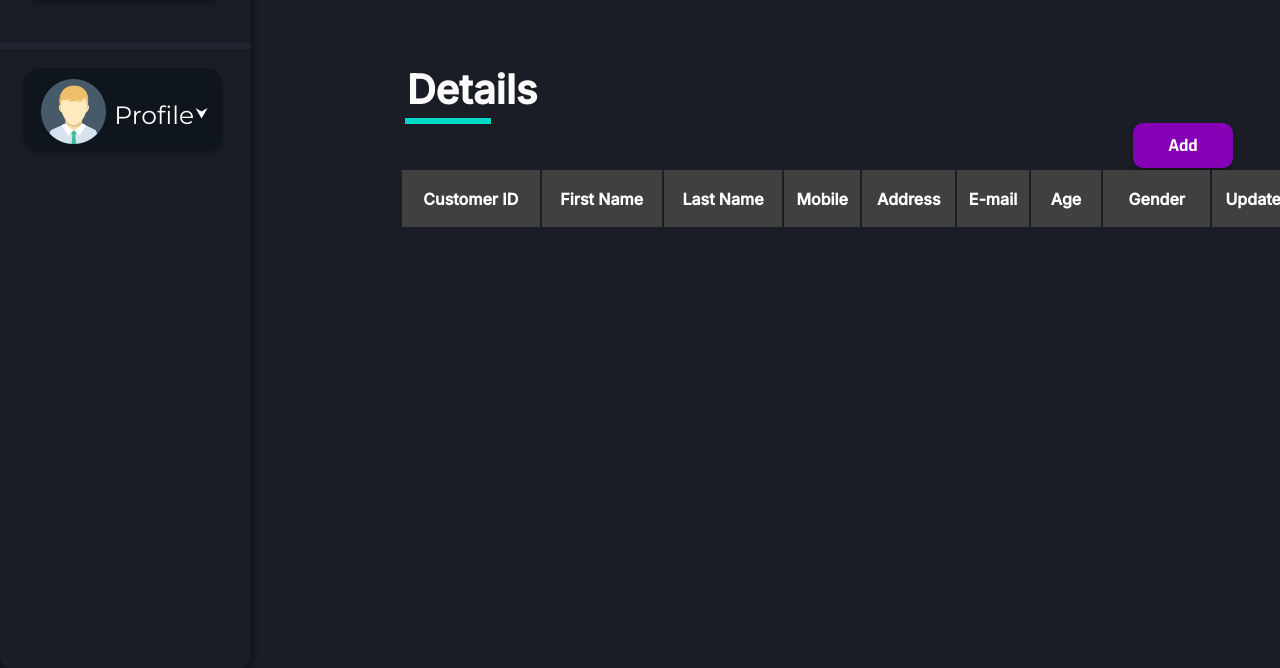
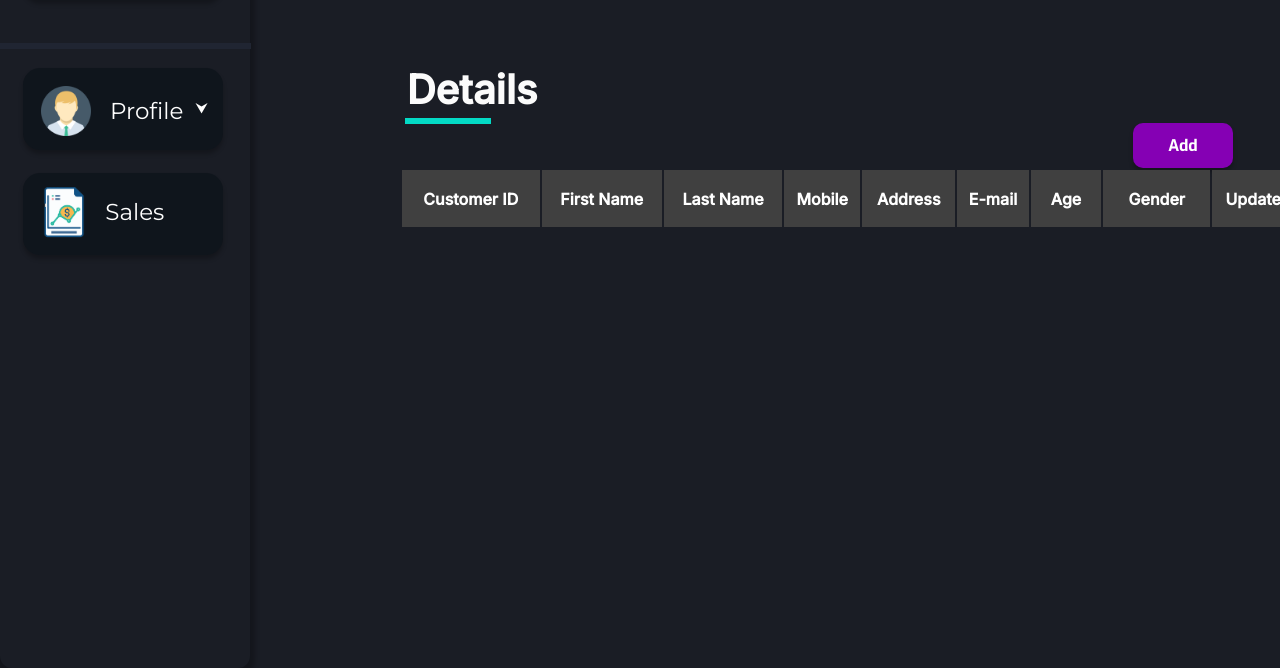
Before and after one commit to danujaya00/IS1109_CRM, a PHP site: page /staffView.php in a window 1280 px wide. Shown: the part 132-800 px from the top of the page. Run offline with PHP 8.4, Linux system fonts and the light colour scheme; a user stored in the database is signed in; data comes from the database, SQL or seed files in the repository; data that the repository does not hold is empty.

Commit message:
add sales button
fixed some issues with button and add a sales button to staffView.php

```diff
--- a/loginStaff.php
+++ b/loginStaff.php
@@ -53,7 +53,7 @@ if (isset($_POST['logIn'])) {
 			verify_query($result_set);
 
 			// redirect to admin.php and staffView.php
-			if($_SESSION["roles"] == 'user'){
+			if($_SESSION["roles"] == 'salesman'){
 				header('Location: ./staffView.php');
 			}elseif(($_SESSION["roles"] == 'admin')){
 				header('Location: admin.php');
--- a/staffView.php
+++ b/staffView.php
@@ -84,7 +84,7 @@ echo"failed";
 
  <div class="menu-line"></div>
 
-
+  <!-- pro view start -->
 <button class="pro-view">
 
 
@@ -93,13 +93,24 @@ echo"failed";
 
 </button>
 
-<div class="content">
+<div id="content-box" class="content">
 <p>First Name:  <?php echo $_SESSION["name"]; ?><br><br>
    Email : <?php echo" ". $row_user['email'] . " ";?><br><br>
    Role :  <?php echo" ". $row_user['roles'] . " ";?> </p>
+</div>
+
+<!--pro view over -->
+
+<a href=#abc><button class="sales-but">
+
+      <img class="sales-logo" src="./assets/img/sales.png">
+      <span class="sales-text">Sales </span>
 
 
-</div>
+</button></a>
+
+
+
 
 
 </div> <!-- menu div -->
--- a/styles/businessUser/main.css
+++ b/styles/businessUser/main.css
@@ -136,7 +136,7 @@ border-radius: 17px;
   top:175px;
 
 }
-
+/* pro -view button + content */
 .pro-view{
   position: absolute;
   width: 200px;
@@ -153,17 +153,17 @@ height: 82px;
 
 .pro-avatar{
   height: auto;
-  width: 65px;
+  width: 50px;
   position: relative;
-  left:0px;
+  left:-10px;
   top:5px;
 }
 
 .pro-text{
   font-family: "Montserrat", sans-serif;
-  font-size:25px;
+  font-size:23px;
   position:relative;
-  bottom:15px;
+  bottom:12px;
   left:5px;
   color:white;
   cursor:default;
@@ -181,13 +181,17 @@ height: 82px;
   float: right;
   margin-left: 5px;
   position: relative;
-  top:32px;
+  top:20px;
   right:10px;
 
 }
 
-.pro-vire:active{
+.pro-view:active{
   transform: translateY(0);
+}
+
+.pro-view:disabled {
+  pointer-events: none;
 }
 
 .active:after {
@@ -198,7 +202,6 @@ height: 82px;
 .content {
   font-family: 'Inter';
   font-size:2.0vh;
-font-style: normal;
   color:white;
   border-radius: 17px;
   padding: 0 18px;
@@ -210,7 +213,60 @@ font-style: normal;
   position: relative;
   top:284px;
   left:0px;
+  z-index:1;
 }
+
+/*Menu sales button*/
+
+.sales-but{
+  position: absolute;
+  width: 200px;
+  height: 82px;
+  left: 23px;
+  top: 305px;
+  outline:0;
+  border:0;
+
+  background: #0F151C;
+  box-shadow: 0px 4px 4px rgba(0, 0, 0, 0.25);
+  border-radius: 17px;
+}
+
+.sales-but:disabled {
+  pointer-events: none;
+}
+
+.sales-but:hover {
+  box-shadow: rgba(0, 0, 0, 0.25) 0 8px 15px;
+  background-color: #121124;
+  transform: translateY(-2px);
+}
+
+.sales-but:active {
+  box-shadow: none;
+  transform: translateY(0);
+}
+
+
+.sales-logo{
+  height: auto;
+  width: 90px;
+  position: relative;
+  left:-28px;
+  top:1px;
+}
+
+.sales-text{
+  font-family: "Montserrat", sans-serif;
+  font-size:23px;
+  position:relative;
+  bottom:20px;
+  left:-35px;
+  color:white;
+  cursor:default;
+}
+
+
 
 /*  Edit button */
 
```
Also changed, not shown: assets/img/sales.png (added).
